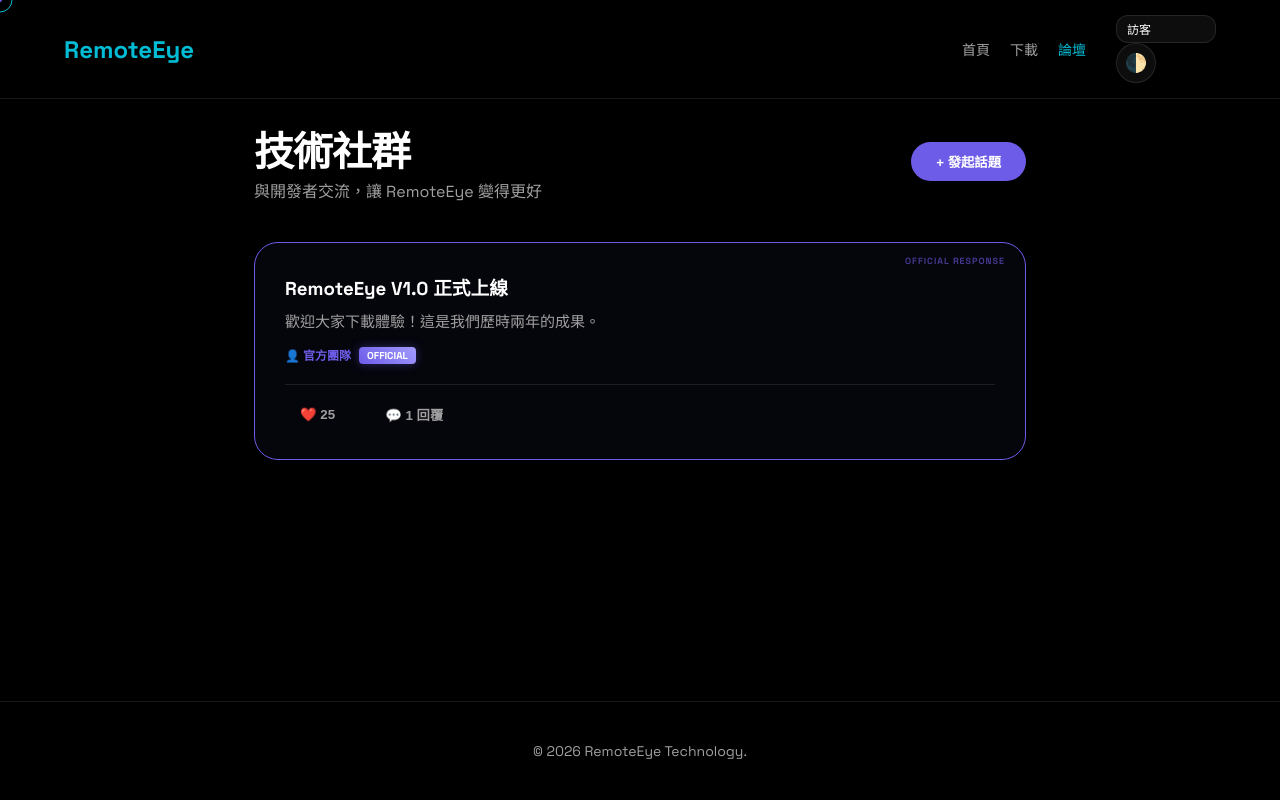
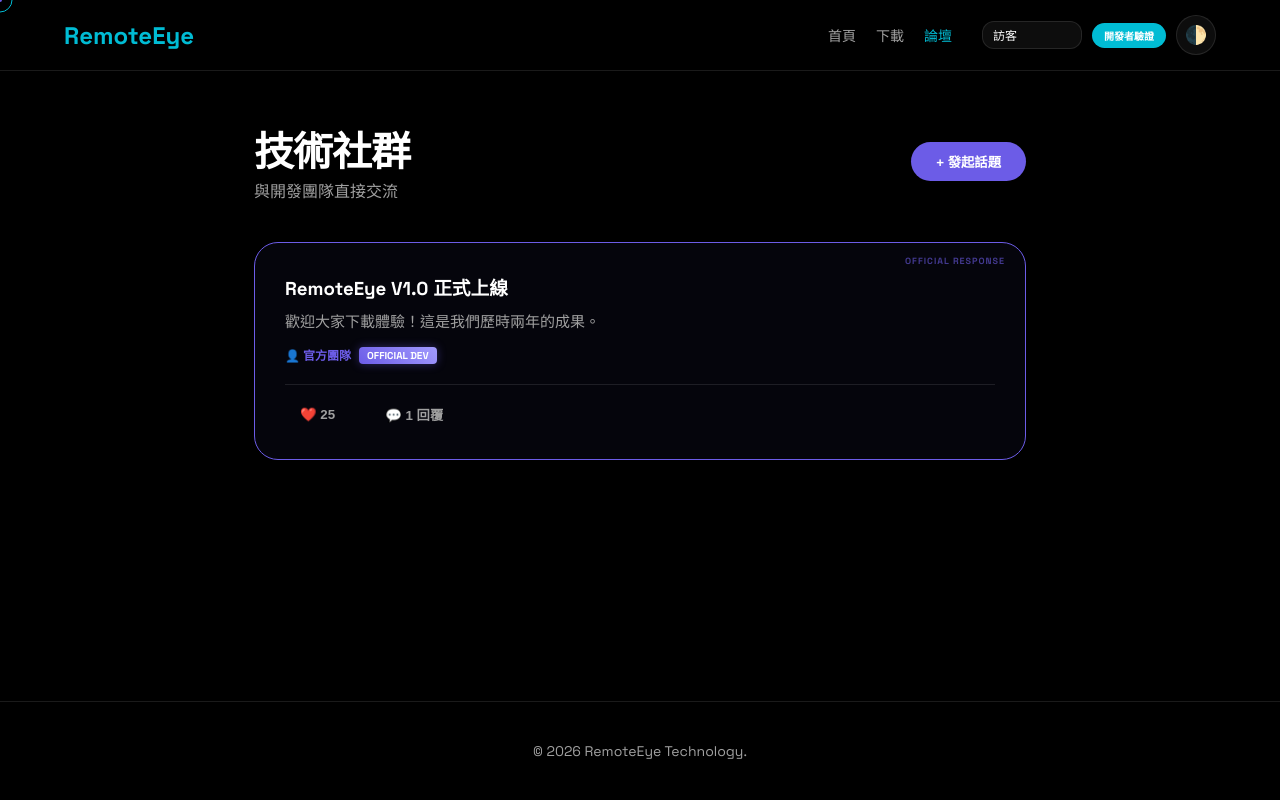
Before and after one commit to acmno123/RemoteEye, a plain HTML site: page forum.html in a window 1280 px wide. Drawn offline with Linux system fonts and the light colour scheme.

Commit message:
Update forum.html

```diff
--- a/forum.html
+++ b/forum.html
@@ -49,7 +49,6 @@
 
         .post-card { background: var(--card-bg); border: 1px solid var(--border-light); border-radius: 24px; padding: 30px; margin-bottom: 25px; position: relative; backdrop-filter: blur(10px); }
 
-        /* 官方回覆特別標記 */
         .post-card.official-reply { border: 1.5px solid var(--primary-accent); background: rgba(108, 92, 231, 0.05); }
         .post-card.official-reply::before { content: "OFFICIAL RESPONSE"; position: absolute; top: 12px; right: 20px; font-size: 9px; font-weight: 900; color: var(--primary-accent); letter-spacing: 1px; opacity: 0.6; }
 
@@ -79,8 +78,9 @@
                 <a href="download.html">下載</a>
                 <a href="forum.html" class="active">論壇</a>
             </div>
-            <div class="user-settings">
+            <div class="user-settings" style="display: flex; align-items: center; gap: 10px;">
                 <input type="text" id="global-username" class="custom-input" style="width: 100px; margin: 0; padding: 5px 10px; font-size: 12px;" placeholder="名字">
+                <button class="action-btn" style="padding: 5px 12px; font-size: 10px; background: var(--secondary-accent);" onclick="verifyDev()">開發者驗證</button>
                 <button class="theme-toggle" onclick="toggleTheme()">🌓</button>
             </div>
         </div>
@@ -90,7 +90,7 @@
         <div style="display: flex; justify-content: space-between; align-items: center; margin-bottom: 40px;">
             <div>
                 <h1 style="font-size: 2.5rem; letter-spacing: -1px; color: var(--text-light);">技術社群</h1>
-                <p style="color: var(--text-dim);">與開發者交流，讓 RemoteEye 變得更好</p>
+                <p style="color: var(--text-dim);">與開發團隊直接交流</p>
             </div>
             <button class="action-btn" onclick="openModal()">+ 發起話題</button>
         </div>
@@ -110,14 +110,38 @@
     <footer>© 2026 RemoteEye Technology.</footer>
 
     <script>
-        // --- 官方人員名單 ---
-        const OFFICIAL_TEAM = ["官方團隊", "系統管理員", "Alex_Dev", "RemoteEye_Staff"];
+        // --- 核心開發權限邏輯 ---
+        const DEV_KEY = "RE_DEV_2026";
+        let OFFICIAL_TEAM = ["官方團隊", "系統管理員", "Alex_Dev"];
 
+        function checkDevStatus() {
+            const isDev = localStorage.getItem('is_re_dev') === 'true';
+            const currentName = localStorage.getItem('re_user') || "訪客";
+            if (isDev && !OFFICIAL_TEAM.includes(currentName)) {
+                OFFICIAL_TEAM.push(currentName);
+            }
+        }
+
+        function verifyDev() {
+            const key = prompt("請輸入開發者驗證密鑰：");
+            if (key === DEV_KEY) {
+                localStorage.setItem('is_re_dev', 'true');
+                const name = document.getElementById('global-username').value;
+                if (!OFFICIAL_TEAM.includes(name)) OFFICIAL_TEAM.push(name);
+                alert("驗證成功！您已取得開發者勳章。");
+                renderPosts();
+            } else {
+                alert("密鑰錯誤！");
+            }
+        }
+
+        // --- 資料邏輯 ---
         let posts = JSON.parse(localStorage.getItem('re_posts')) || [
             { id: 1, title: "RemoteEye V1.0 正式上線", content: "歡迎大家下載體驗！這是我們歷時兩年的成果。", author: "官方團隊", likes: 25, replies: [{user: "系統管理員", text: "若有連線問題請優先檢查防火牆。"}] }
         ];
 
         function renderPosts() {
+            checkDevStatus();
             const list = document.getElementById('post-list');
             list.innerHTML = '';
             posts.forEach(post => {
@@ -126,17 +150,14 @@
                     <div class="post-card ${isOfficialPost ? 'official-reply' : ''}">
                         <h3 style="margin-bottom: 10px;">${post.title}</h3>
                         <p style="color: var(--text-dim); font-size: 15px;">${post.content}</p>
-
                         <div style="margin-top: 15px; font-size: 12px; display: flex; align-items: center;">
-                            <span style="color: var(--primary-accent); font-weight: bold;">👤 ${post.author}</span>
-                            ${isOfficialPost ? '<span class="badge badge-dev">Official</span>' : ''}
+                            <span style="color: ${isOfficialPost ? 'var(--primary-accent)' : 'var(--text-dim)'}; font-weight: bold;">👤 ${post.author}</span>
+                            ${isOfficialPost ? '<span class="badge badge-dev">Official Dev</span>' : ''}
                         </div>
-
                         <div style="margin-top: 20px; display:flex; gap:20px; border-top: 1px solid var(--border-light); padding-top: 15px;">
                             <button class="action-btn" style="padding: 5px 15px; background: none; color: var(--text-dim);" onclick="likePost(${post.id})">❤️ ${post.likes}</button>
                             <button class="action-btn" style="padding: 5px 15px; background: none; color: var(--text-dim);" onclick="toggleReply(${post.id})">💬 ${post.replies.length} 回覆</button>
                         </div>
-
                         <div class="reply-section" id="rep-sec-${post.id}">
                             <div id="rep-list-${post.id}">
                                 ${post.replies.map(r => {
@@ -144,8 +165,7 @@
                                     return `
                                         <div class="reply-item ${isOfficialReply ? 'dev-response' : ''}">
                                             <strong>${r.user} ${isOfficialReply ? '<span class="badge badge-dev" style="font-size:8px;">DEV</span>' : ''}:</strong> ${r.text}
-                                        </div>
-                                    `;
+                                        </div>`;
                                 }).join('')}
                             </div>
                             <div style="display:flex; gap:10px; margin-top:15px;">
@@ -159,7 +179,7 @@
             localStorage.setItem('re_posts', JSON.stringify(posts));
         }
 
-        // --- 功能邏輯 ---
+        // --- 基礎互動 ---
         function createNewPost() {
             const title = document.getElementById('post-title').value;
             const text = document.getElementById('post-text').value;
@@ -195,8 +215,12 @@
             cursor.style.top = dot.style.top = e.clientY + 'px';
         });
 
+        // 初始化
         document.getElementById('global-username').value = localStorage.getItem('re_user') || "訪客";
-        document.getElementById('global-username').onchange = (e) => localStorage.setItem('re_user', e.target.value);
+        document.getElementById('global-username').onchange = (e) => {
+            localStorage.setItem('re_user', e.target.value);
+            renderPosts(); // 名字改變時重新判斷勳章
+        };
 
         renderPosts();
     </script>
```
